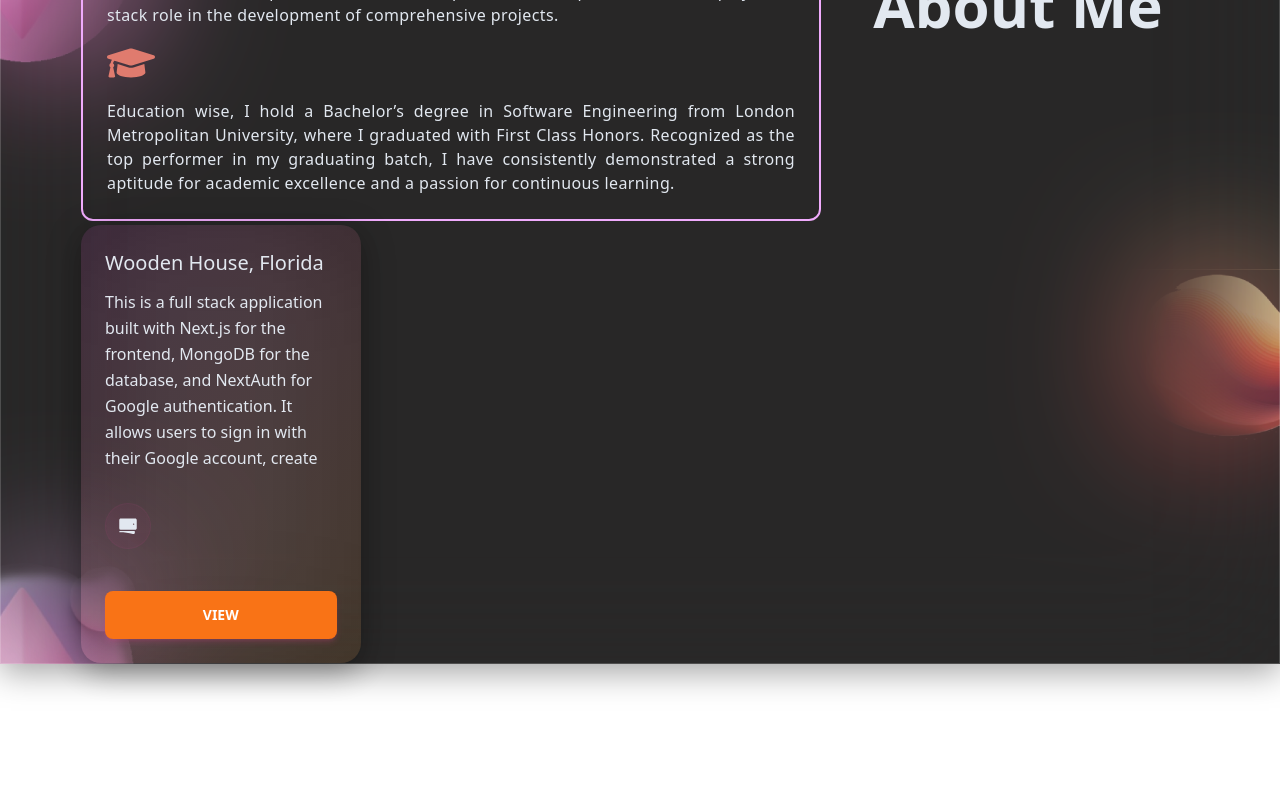
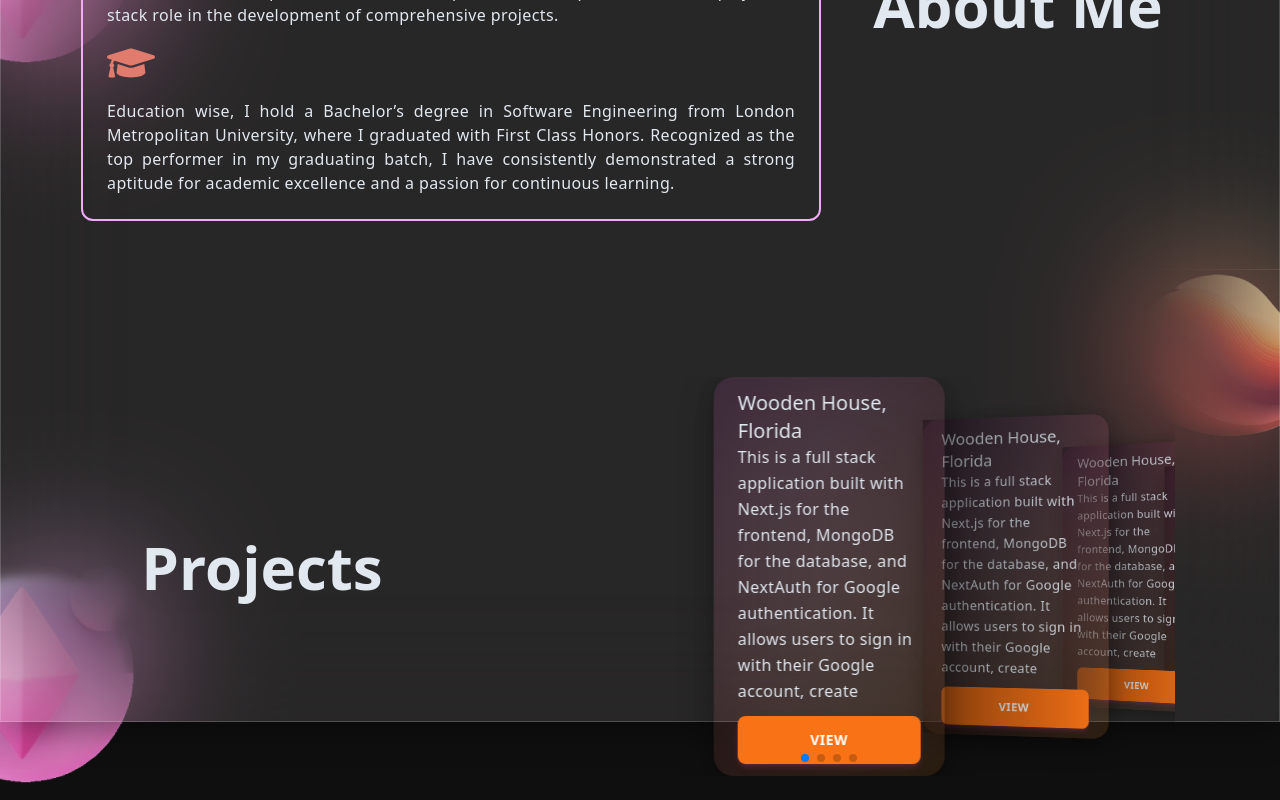
Before and after one commit to Risiidhan/Portfolio, a React (Vite) app: page / in a window 1280 px wide. Shown: the part 1288-2088 px from the top of the page. Before the commit the page ends 1952 px from the top, so only its background shows below. Built offline with nearby package versions, Linux system fonts and the light colour scheme.

Commit message:
implement carousel

```diff
--- a/index.html
+++ b/index.html
@@ -8,14 +8,6 @@
   </head>
   <body>
     <div id="root"></div>
-    <script
-      type="module"
-      src="https://unpkg.com/ionicons@5.5.2/dist/ionicons/ionicons.esm.js"
-    ></script>
-    <script
-      nomodule
-      src="https://unpkg.com/ionicons@5.5.2/dist/ionicons/ionicons.js"
-    ></script>
     <script type="module" src="/src/main.jsx"></script>
   </body>
 </html>
--- a/src/common/Cards.jsx
+++ b/src/common/Cards.jsx
@@ -3,39 +3,14 @@ import React from 'react'
 const Cards = () => {
     return (
         <>
-        <div className="inner-glass-effect flex w-3/4 md:w-3/12 h-1/2 flex-col  rounded-xl bg-white bg-clip-border shadow-lg">
-
-            <div className="p-6">
-                <div className="mb-3 flex items-center justify-between">
+            <div className="inner-glass-effect px-6 py-3">
                 <h5 className="block font-sans text-xl font-medium leading-snug tracking-normal  antialiased">
                     Wooden House, Florida
                 </h5>
-                </div>
                 <p className="block font-sans text-base font-light leading-relaxed antialiased">
                     This is a full stack application built with Next.js for the frontend, MongoDB for the database, and NextAuth for Google authentication. It allows users to sign in with their Google account, create
                 </p>
-                <div className="group mt-8 inline-flex flex-wrap items-center gap-3">
-                    <span
-                        data-tooltip-target="money"
-                        className="cursor-pointer rounded-full border border-pink-500/5 bg-pink-500/5 p-3 transition-colors hover:border-pink-500/10 hover:bg-pink-500/10 hover:!opacity-100 group-hover:opacity-70"
-                    >
-                        <svg
-                            xmlns="http://www.w3.org/2000/svg"
-                            viewBox="0 0 24 24"
-                            fill="currentColor"
-                            aria-hidden="true"
-                            className="h-5 w-5"
-                        >
-                            <path d="M12 7.5a2.25 2.25 0 100 4.5 2.25 2.25 0 000-4.5z"></path>
-                            <path
-                                d="M1.5 4.875C1.5 3.839 2.34 3 3.375 3h17.25c1.035 0 1.875.84 1.875 1.875v9.75c0 1.036-.84 1.875-1.875 1.875H3.375A1.875 1.875 0 011.5 14.625v-9.75zM8.25 9.75a3.75 3.75 0 117.5 0 3.75 3.75 0 01-7.5 0zM18.75 9a.75.75 0 00-.75.75v.008c0 .414.336.75.75.75h.008a.75.75 0 00.75-.75V9.75a.75.75 0 00-.75-.75h-.008zM4.5 9.75A.75.75 0 015.25 9h.008a.75.75 0 01.75.75v.008a.75.75 0 01-.75.75H5.25a.75.75 0 01-.75-.75V9.75z"
-                            ></path>
-                            <path d="M2.25 18a.75.75 0 000 1.5c5.4 0 10.63.722 15.6 2.075 1.19.324 2.4-.558 2.4-1.82V18.75a.75.75 0 00-.75-.75H2.25z"></path>
-                        </svg>
-                    </span>
-                </div>
-            </div>
-            <div className="p-6 pt-3">
+                <div className="pt-3">
                     <button
                         className="block w-full select-none rounded-lg bg-orange-500 py-3.5 px-7 text-center align-middle font-sans text-sm font-bold uppercase text-white shadow-md shadow-pink-500/20 transition-all hover:shadow-lg hover:shadow-pink-500/40 focus:opacity-[0.85] focus:shadow-none active:opacity-[0.85] active:shadow-none disabled:pointer-events-none disabled:opacity-50 disabled:shadow-none"
                         type="button"
--- /dev/null
+++ b/src/common/Carousel.jsx
@@ -0,0 +1,38 @@
+import React from 'react'
+import { Swiper, SwiperSlide } from 'swiper/react';
+import 'swiper/css';
+import 'swiper/css/effect-coverflow';
+import 'swiper/css/pagination';
+import { EffectCoverflow, Pagination } from 'swiper/modules';
+import Cards from './Cards'
+
+const x = [1, 2, 3, 4]
+
+const Carousel = () => {
+    return (
+        <Swiper
+            effect={'coverflow'}
+            grabCursor={true}
+            centeredSlides={true}
+            slidesPerView={3}
+            coverflowEffect={{
+                rotate: 15,
+                stretch: 0,
+                depth: 300,
+                modifier: 1,
+                slideShadows: true,
+            }}
+            pagination={true}
+            modules={[EffectCoverflow, Pagination]}
+            className="mySwiper"
+        >
+            {x.map((item, index) => (
+                <SwiperSlide key={index}>
+                    <Cards />
+                </SwiperSlide>
+            ))}
+        </Swiper>
+    )
+}
+
+export default Carousel
--- a/src/index.css
+++ b/src/index.css
@@ -30,10 +30,20 @@ body {
     color: rgb(224, 123, 110)
 }
 
+.swiper {
+  width: 100%;
+  padding-top: 50px;
+  padding-bottom: 50px;
+}
 
-/* swiper carousel start */
-/* .swiper {
-    width: 600px;
-    height: 300px;
-  } */
-/* swiper carousel start */
+.swiper-slide {
+  background-position: center;
+  background-size: cover;
+  width: 300px;
+  height: 300px;
+}
+
+.swiper-slide img {
+  display: block;
+  width: 100%;
+}
--- a/src/sections/components/Projects.jsx
+++ b/src/sections/components/Projects.jsx
@@ -1,11 +1,31 @@
 import React from 'react'
-import Cards from '../../common/Cards'
+import Carousel from '../../common/Carousel'
+import { motion } from 'framer-motion'
+import { fadeIn } from '../partials/framer-motion'
 
 const Projects = () => {
     return (
         <>
-            <Cards />
+            <div className="lg:h-96 my-28 grid grid-cols-3 gap-4 md:pt-0 lg:pt-32">
 
+                <motion.div
+                    variants={fadeIn("right", 0.2)}
+                    initial="hidden"
+                    whileInView={"show"}
+                    viewport={{ once: false, amount: 0.7 }}
+                    className='md:col-span-1 col-span-3  grid place-items-center'>
+                    <span className='text-3xl md:text-4xl lg:text-6xl mb-5 font-semibold'>
+                        Projects
+                    </span>
+                </motion.div>
+                <div className='
+                    md:col-span-2 col-span-3
+                    place-items-center md:place-items-start
+                    px-6 py-6 tracking-wide text-left
+                    '>
+                    <Carousel />
+                </div>
+            </div>
         </>
     )
 }
```
Lines whose indentation alone changed are shown as unchanged.
